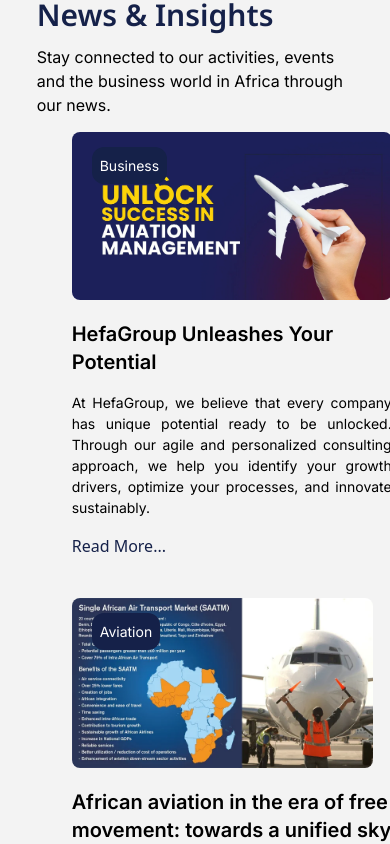
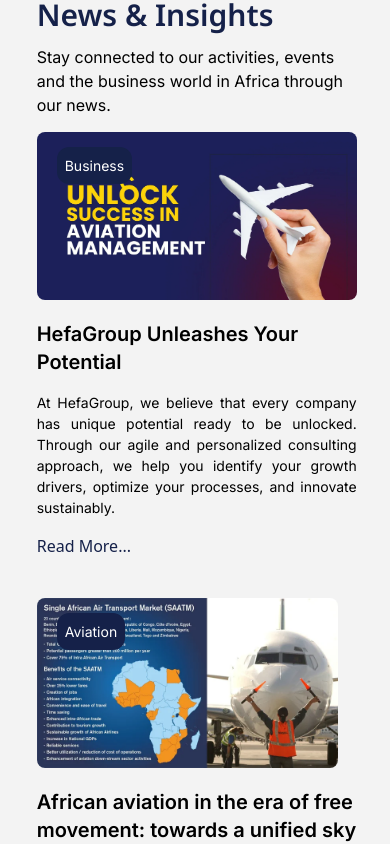
Before and after one commit to ChristBry/site_hfg, a React (Vite) app: page / in a window 390 px wide. Shown: the part 4980-5824 px from the top of the page. Built offline with nearby package versions, Linux system fonts and the light colour scheme.

Commit message:
Version alpha2

```diff
--- a/src/styles/mainStyle.css
+++ b/src/styles/mainStyle.css
@@ -564,7 +564,7 @@
 }
 
 .news-container {
-    margin: 0% 1%;
+    margin: 0px 20px;
 }
 
 .news h4, .news-card h3 {
@@ -1039,6 +1039,7 @@
 
 .blogpage-header h1 {
     color: var(--text-black-700);
+    font-family: 'Inter', 'Arial';
 }
 
 .blogpage-header p {
@@ -1244,8 +1245,8 @@
     }
 
     .news-container {
-        margin: 15px 30px;
-        padding: 0px 30px;
+        margin: 15px 0px;
+        padding: 0px 25px;
     }
 
     .news-button {
```
